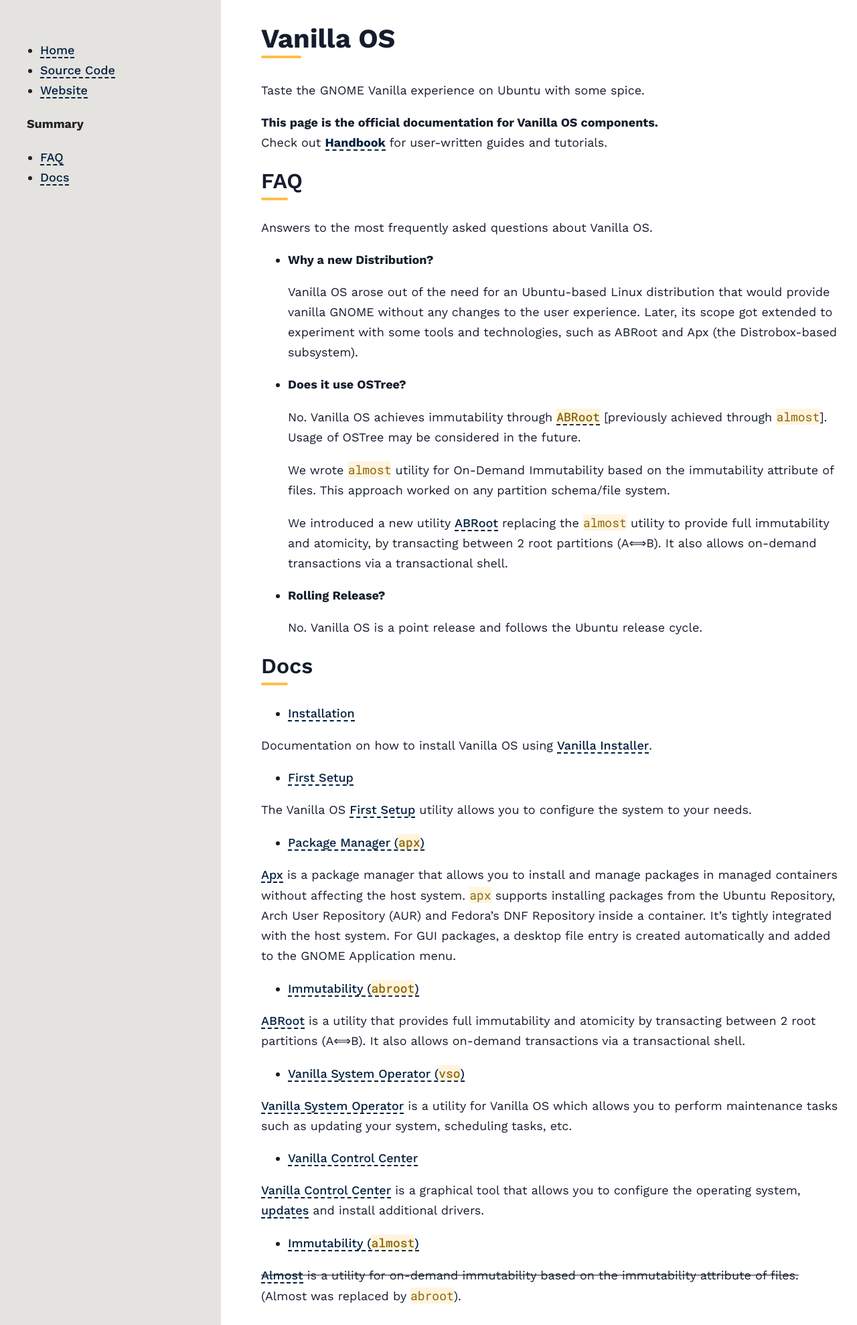
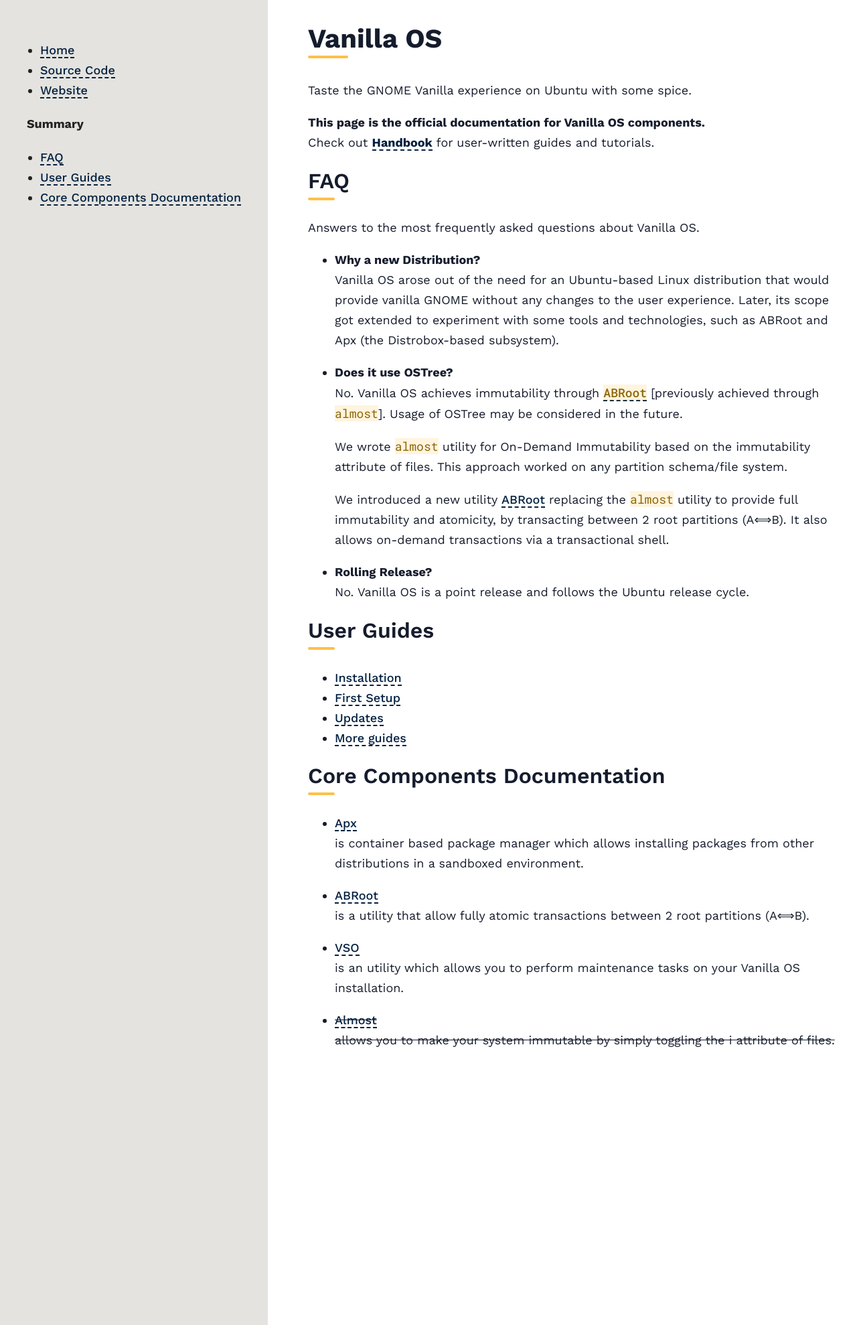
Before and after one commit to Vanilla-OS/documentation, a Jekyll site: the page built from index.md, in a window 1280 px wide. Shown: the whole page at 67% size. Built offline with Jekyll 4.4.1, drawn with Linux system fonts in a browser that asks for light colours.

Commit message:
simplify summary

```diff
--- a/index.md
+++ b/index.md
@@ -14,16 +14,14 @@ Check out [**Handbook**](https://handbook.vanillaos.org) for user-written guides
 
 Answers to the most frequently asked questions about Vanilla OS.
 
-- **Why a new Distribution?**
-
+- **Why a new Distribution?**\
   Vanilla OS arose out of the need for an Ubuntu-based Linux distribution that
   would provide vanilla GNOME without any changes to the user
   experience. Later, its scope got extended to experiment with some tools and
   technologies, such as ABRoot and Apx (the
   Distrobox-based subsystem).
 
-- **Does it use OSTree?**
-
+- **Does it use OSTree?**\
   No. Vanilla OS achieves immutability through [`ABRoot`](https://github.com/Vanilla-OS/ABRoot) [previously achieved through `almost`]. Usage of OSTree may be considered in the future.
 
   We wrote `almost` utility for On-Demand Immutability based on the
@@ -32,38 +30,26 @@ Answers to the most frequently asked questions about Vanilla OS.
 
   We introduced a new utility [ABRoot](https://github.com/Vanilla-OS/ABRoot) replacing the `almost` utility to provide full immutability and atomicity, by transacting between 2 root partitions (A⟺B). It also allows on-demand transactions via a transactional shell.
 
-- **Rolling Release?**
-
+- **Rolling Release?**\
   No. Vanilla OS is a point release and follows the Ubuntu release cycle.
 
-## Docs
+## User Guides
 
 - **[Installation](https://handbook.vanillaos.org/2022/11/05/installation.html)**
+- **[First Setup](https://handbook.vanillaos.org/2022/11/18/first-setup.html)**
+- **[Updates](https://handbook.vanillaos.org/2022/12/10/updates.html)**
+- **[More guides](https://handbook.vanillaos.org/)**
 
-Documentation on how to install Vanilla OS using [Vanilla Installer](https://github.com/Vanilla-OS/vanilla-installer).
+## Core Components Documentation
 
-- **[First Setup](https://handbook.vanillaos.org/2022/11/18/first-setup.html)**
+- **[Apx](/docs/apx)**\
+  is container based package manager which allows installing packages from other distributions in a sandboxed environment.
 
-The Vanilla OS [First Setup](https://github.com/Vanilla-OS/first-setup) utility allows you to configure the system to your needs.
+- **[ABRoot](/docs/ABRoot)**\
+  is a utility that allow fully atomic transactions between 2 root partitions (A⟺B).
 
-- **[Package Manager (`apx`)](/docs/apx)**
+- **[VSO](/docs/vso)**\
+  is an utility which allows you to perform maintenance tasks on your Vanilla OS installation.
 
-[Apx](/docs/apx) is a package manager that allows you to install and manage packages in
-managed containers without affecting the host system. `apx` supports installing packages from the Ubuntu Repository, Arch User Repository (AUR) and Fedora's DNF Repository inside a container. It's tightly integrated with the host system. For GUI packages, a desktop file entry is created automatically and added to the GNOME Application menu.
-
-- **[Immutability (`abroot`)](/docs/ABRoot)**
-
-[ABRoot](/docs/ABRoot) is a utility that provides full immutability and atomicity by transacting between 2 root partitions (A⟺B). It also allows on-demand transactions via a transactional shell.
-
-- **[Vanilla System Operator (`vso`)](/docs/vso)**
-
-[Vanilla System Operator](/docs/vso) is a utility for Vanilla OS which allows you to perform maintenance tasks such as updating your system, scheduling tasks, etc.
-
-- **[Vanilla Control Center](https://handbook.vanillaos.org/2022/12/10/install-additional-drivers.html)**
-
-[Vanilla Control Center](https://github.com/Vanilla-OS/vanilla-control-center) is a graphical tool that allows you to configure the operating system,  [updates](https://handbook.vanillaos.org/2022/12/10/updates.html) and install additional drivers.
-
-- **[Immutability (`almost`)](/docs/almost)**
-
-~~[Almost](https://github.com/Vanilla-OS/almost) is a utility for on-demand immutability based
-on the immutability attribute of files.~~ (Almost was replaced by `abroot`).
+- ~~**[Almost](/docs/almost)**~~\
+  ~~allows you to make your system immutable by simply toggling the i attribute of files.~~
```
